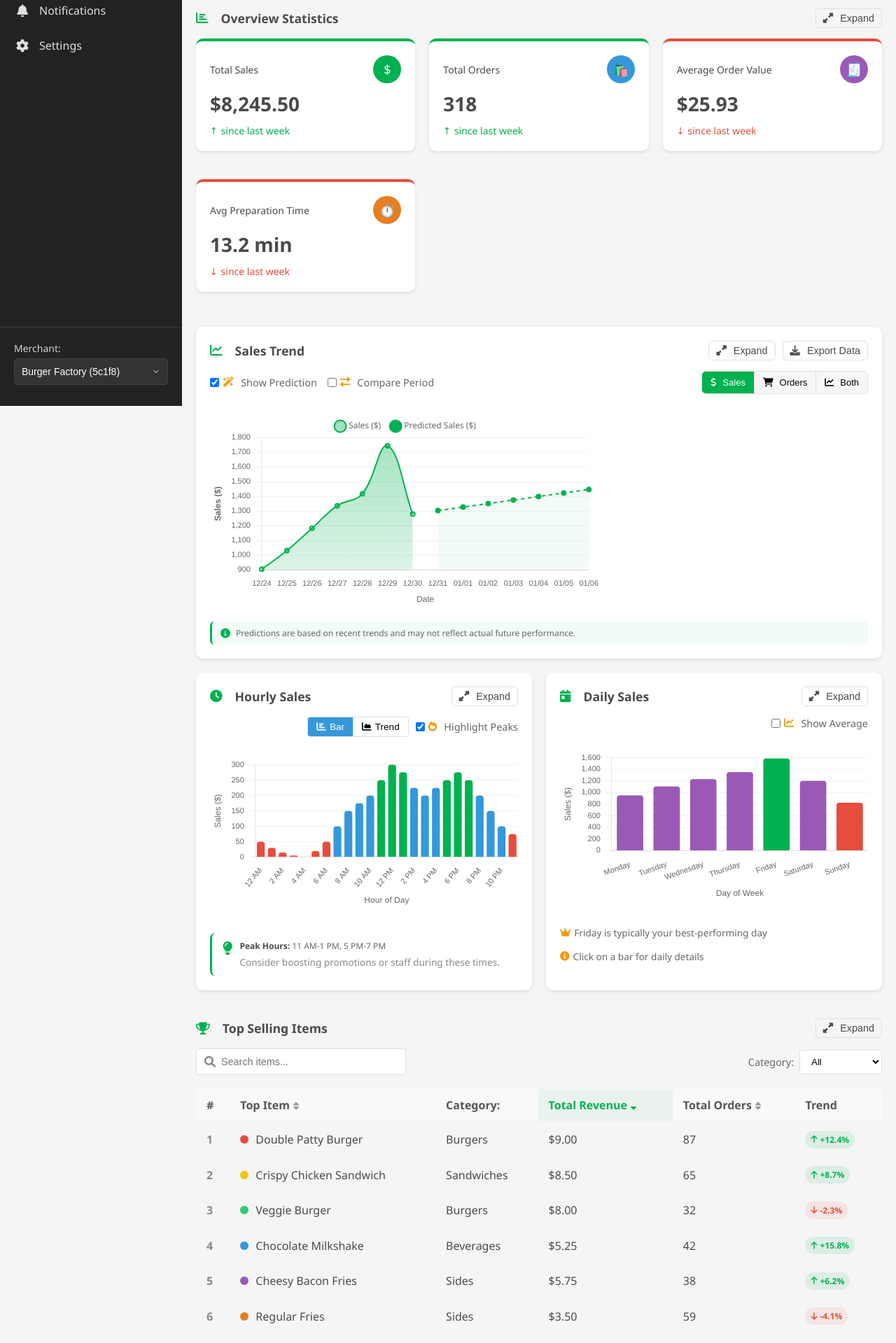
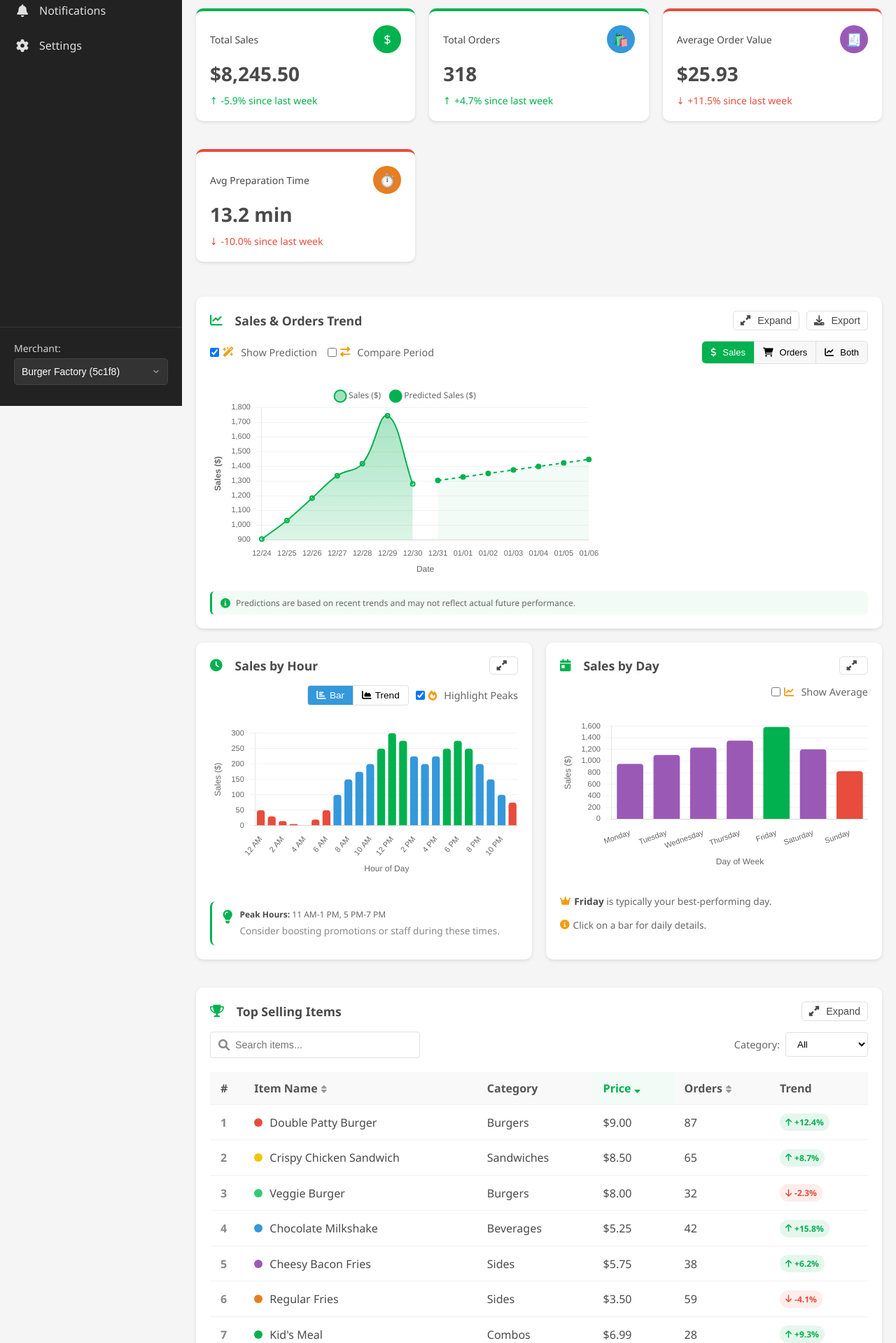
Before and after one commit to ziflhigan/mex-assistant-frontend, a React (Vite) app: page /dashboard in a window 1280 px wide. Shown: the part 220-2139 px from the top of the page at 70% size. Built offline with nearby package versions, Linux system fonts and the light colour scheme.

Commit message:
revert due to translation bug causing rendering problem

```diff
--- a/src/components/dashboard/DailySalesChart.jsx
+++ b/src/components/dashboard/DailySalesChart.jsx
@@ -9,7 +9,6 @@ import React, { useState, useEffect, useRef, forwardRef } from 'react';
 // --- Utilities ---
 import { formatCurrency } from '../../utils/numberFormatter';
 import { chartColors, getDefaultChartOptions } from '../../utils/chartUtils';
-import { useTranslation } from 'react-i18next';
 
 // --- Child Components ---
 import Loader from '../common/Loader'; // Can be used in placeholder
@@ -257,8 +256,6 @@ const DailySalesChart = forwardRef(({ data, expanded = false }, ref) => {
     // Find best day for insight text (handle empty data case)
     const bestDay = data.length > 0 ? data.reduce((max, item) => item.sales > max.sales ? item : max, data[0]) : null;
 
-    const { t } = useTranslation();
-
     return (
         <div className={`daily-sales-chart ${expanded ? 'expanded' : ''}`}>
             {/* Chart options */}
@@ -296,12 +293,12 @@ const DailySalesChart = forwardRef(({ data, expanded = false }, ref) => {
                 {bestDay && (
                     <div className="insight-item">
                         <i className="fas fa-crown"></i>
-                        <span>{t('dashboard.charts.dailySales.bestDay', { day: bestDay.day })}</span>
+                        <span><strong>{bestDay.day}</strong> is typically your best-performing day.</span>
                     </div>
                 )}
                 <div className="insight-item">
                     <i className="fas fa-info-circle"></i>
-                    <span>{t('dashboard.charts.dailySales.clickForDetails')}</span>
+                    <span>Click on a bar for daily details.</span>
                 </div>
             </div>
         </div>
--- a/src/components/dashboard/DashboardContainer.jsx
+++ b/src/components/dashboard/DashboardContainer.jsx
@@ -1,5 +1,4 @@
 import React, { useRef, useState, useEffect } from 'react';
-import { useTranslation } from 'react-i18next';
 import StatsGrid from './StatsGrid';
 import SalesTrendChart from './SalesTrendChart';
 import HourlySalesChart from './HourlySalesChart';
@@ -14,7 +13,6 @@ import { downloadDashboardReport } from '../../utils/DownloadChartsUtil';
 import './css/Dashboard.css';
 
 function DashboardContainer() {
-    const { t } = useTranslation();
     // Use the dashboard context
     const {
         dashboardData,
@@ -86,10 +84,10 @@ function DashboardContainer() {
     if (error) {
         return (
             <div className="dashboard-error">
-                <h2>{t('dashboard.error.title')}</h2>
+                <h2>Error</h2>
                 <p>{error}</p>
                 <button className="retry-button" onClick={refreshData}>
-                    <i className="fas fa-sync-alt"></i> {t('dashboard.error.retry')}
+                    <i className="fas fa-sync-alt"></i> Retry
                 </button>
             </div>
         );
@@ -99,11 +97,11 @@ function DashboardContainer() {
         <div className="dashboard-container">
             <div className="dashboard-header">
                 <div className="dashboard-title-area">
-                    <h2 className="dashboard-title">{t('dashboard.title')}</h2>
+                    <h2 className="dashboard-title">Merchant Dashboard</h2>
                     <div className="dashboard-subtitle">
-                        <span className="last-updated">
-                            {t('dashboard.lastUpdated', { time: formattedLastUpdated })}
-                        </span>
+            <span className="last-updated">
+              Last updated: {formattedLastUpdated}
+            </span>
                         {!loading && (
                             <button
                                 className={`refresh-button ${showRefreshAnimation ? 'rotating' : ''}`}
@@ -123,7 +121,7 @@ function DashboardContainer() {
                         onChange={handleTimeFilterChange}
                     />
                     <button className="export-button" onClick={handleExport}>
-                        <i className="fas fa-download"></i> {t('dashboard.actions.export')}
+                        <i className="fas fa-download"></i> Export Data
                     </button>
                 </div>
             </div>
@@ -131,22 +129,11 @@ function DashboardContainer() {
             {loading && !dashboardData ? (
                 <div className="dashboard-loading">
                     <Loader />
-                    <p className="loading-text">{t('dashboard.loading')}</p>
+                    <p className="loading-text">Loading your business insights...</p>
                 </div>
             ) : (
                 <>
-                    <section className={`stats-section ${expandedSection === 'stats' ? 'expanded' : ''}`}>
-                        <div className="chart-header">
-                            <div className="chart-title">
-                                <i className="fas fa-chart-bar"></i> {t('dashboard.stats.title')}
-                            </div>
-                            <div className="chart-actions">
-                                <button onClick={() => handleExpandSection('stats')}>
-                                    <i className={`fas fa-${expandedSection === 'stats' ? 'compress-alt' : 'expand-alt'}`}></i>
-                                    {expandedSection === 'stats' ? t('dashboard.actions.collapse') : t('dashboard.actions.expand')}
-                                </button>
-                            </div>
-                        </div>
+                    <section className="stats-section">
                         <StatsGrid
                             data={dashboardData}
                             timeFrame={displayTimeFilter}
@@ -158,15 +145,15 @@ function DashboardContainer() {
                         <div className="chart-container chart-container-full">
                             <div className="chart-header">
                                 <div className="chart-title">
-                                    <i className="fas fa-chart-line"></i> {t('dashboard.charts.salesTrend.title')}
+                                    <i className="fas fa-chart-line"></i> Sales & Orders Trend
                                 </div>
                                 <div className="chart-actions">
                                     <button onClick={() => handleExpandSection('salesTrend')}>
                                         <i className={`fas fa-${expandedSection === 'salesTrend' ? 'compress-alt' : 'expand-alt'}`}></i>
-                                        {expandedSection === 'salesTrend' ? t('dashboard.actions.collapse') : t('dashboard.actions.expand')}
+                                        {expandedSection === 'salesTrend' ? 'Collapse' : 'Expand'}
                                     </button>
                                     <button onClick={handleExport}>
-                                        <i className="fas fa-download"></i> {t('dashboard.actions.export')}
+                                        <i className="fas fa-download"></i> Export
                                     </button>
                                 </div>
                             </div>
@@ -181,12 +168,11 @@ function DashboardContainer() {
                             <div className={`chart-container ${expandedSection === 'hourlySales' ? 'expanded' : ''}`}>
                                 <div className="chart-header">
                                     <div className="chart-title">
-                                        <i className="fas fa-clock"></i> {t('dashboard.charts.hourlySales.title')}
+                                        <i className="fas fa-clock"></i> Sales by Hour
                                     </div>
                                     <div className="chart-actions">
                                         <button onClick={() => handleExpandSection('hourlySales')}>
                                             <i className={`fas fa-${expandedSection === 'hourlySales' ? 'compress-alt' : 'expand-alt'}`}></i>
-                                            {expandedSection === 'hourlySales' ? t('dashboard.actions.collapse') : t('dashboard.actions.expand')}
                                         </button>
                                     </div>
                                 </div>
@@ -200,12 +186,11 @@ function DashboardContainer() {
                             <div className={`chart-container ${expandedSection === 'dailySales' ? 'expanded' : ''}`}>
                                 <div className="chart-header">
                                     <div className="chart-title">
-                                        <i className="fas fa-calendar-day"></i> {t('dashboard.charts.dailySales.title')}
+                                        <i className="fas fa-calendar-day"></i> Sales by Day
                                     </div>
                                     <div className="chart-actions">
                                         <button onClick={() => handleExpandSection('dailySales')}>
                                             <i className={`fas fa-${expandedSection === 'dailySales' ? 'compress-alt' : 'expand-alt'}`}></i>
-                                            {expandedSection === 'dailySales' ? t('dashboard.actions.collapse') : t('dashboard.actions.expand')}
                                         </button>
                                     </div>
                                 </div>
@@ -218,15 +203,15 @@ function DashboardContainer() {
                         </div>
                     </section>
 
-                    <section className={`top-items-section ${expandedSection === 'topItems' ? 'expanded' : ''}`}>
+                    <section className={`top-items ${expandedSection === 'topItems' ? 'expanded' : ''}`}>
                         <div className="chart-header">
                             <div className="chart-title">
-                                <i className="fas fa-trophy"></i> {t('dashboard.topItems.title')}
+                                <i className="fas fa-trophy"></i> Top Selling Items
                             </div>
                             <div className="chart-actions">
                                 <button onClick={() => handleExpandSection('topItems')}>
                                     <i className={`fas fa-${expandedSection === 'topItems' ? 'compress-alt' : 'expand-alt'}`}></i>
-                                    {expandedSection === 'topItems' ? t('dashboard.actions.collapse') : t('dashboard.actions.expand')}
+                                    {expandedSection === 'topItems' ? 'Collapse' : 'Expand'}
                                 </button>
                             </div>
                         </div>
@@ -240,12 +225,12 @@ function DashboardContainer() {
                         <div className="insights-header">
                             <div className="insights-title">
                                 <i className="fas fa-lightbulb"></i>
-                                {t('dashboard.aiInsights.title')}
+                                AI-Powered Insights
                             </div>
                             <div className="chart-actions">
                                 <button onClick={() => handleExpandSection('aiInsights')}>
                                     <i className={`fas fa-${expandedSection === 'aiInsights' ? 'compress-alt' : 'expand-alt'}`}></i>
-                                    {expandedSection === 'aiInsights' ? t('dashboard.actions.collapse') : t('dashboard.aiInsights.viewAll')}
+                                    {expandedSection === 'aiInsights' ? 'Collapse' : 'View All Insights'}
                                 </button>
                             </div>
                         </div>
--- a/src/components/dashboard/StatsGrid.jsx
+++ b/src/components/dashboard/StatsGrid.jsx
@@ -1,11 +1,9 @@
 import React, { useState, useEffect } from 'react';
-import { useTranslation } from 'react-i18next';
 import StatCard from '../common/StatCard';
 import { useDashboard } from '../../contexts/DashboardContext';
 import './css/StatsGrid.css';
 
 const StatsGrid = ({ timeFrame }) => {
-    const { t } = useTranslation();
     const { dashboardData } = useDashboard();
     const [animateCards, setAnimateCards] = useState(false);
 
@@ -41,44 +39,44 @@ const StatsGrid = ({ timeFrame }) => {
 
     const stats = [
         {
-            title: t('dashboard.stats.totalSales.title'),
+            title: 'Total Sales',
             value: totalSales,
-            change: t('dashboard.stats.comparison.since', { period: comparisonText }),
+            change: `${getComparisonText()} since ${comparisonText}`,
             icon: 'dollar-sign',
             iconColor: 'var(--grab-green)',
             formatType: 'currency',
-            changeDirection: Math.random() > 0.3 ? 'positive' : 'negative',
-            additionalInfo: t('dashboard.stats.totalSales.info')
+            changeDirection: Math.random() > 0.3 ? 'positive' : 'negative', // More dynamic
+            additionalInfo: 'Total revenue from all orders'
         },
         {
-            title: t('dashboard.stats.totalOrders.title'),
+            title: 'Total Orders',
             value: totalOrders,
-            change: t('dashboard.stats.comparison.since', { period: comparisonText }),
+            change: `${getComparisonText()} since ${comparisonText}`,
             icon: 'shopping-bag',
             iconColor: 'var(--accent-blue)',
             formatType: 'number',
             changeDirection: Math.random() > 0.3 ? 'positive' : 'negative',
-            additionalInfo: t('dashboard.stats.totalOrders.info')
+            additionalInfo: 'Number of completed transactions'
         },
         {
-            title: t('dashboard.stats.averageOrderValue.title'),
+            title: 'Average Order Value',
             value: averageOrderValue,
-            change: t('dashboard.stats.comparison.since', { period: comparisonText }),
+            change: `${getComparisonText()} since ${comparisonText}`,
             icon: 'receipt',
             iconColor: 'var(--accent-purple)',
             formatType: 'currency',
             changeDirection: Math.random() > 0.5 ? 'positive' : 'negative',
-            additionalInfo: t('dashboard.stats.averageOrderValue.info')
+            additionalInfo: 'Average revenue per transaction'
         },
         {
-            title: t('dashboard.stats.preparationTime.title'),
+            title: 'Avg Preparation Time',
             value: prepTime,
-            change: t('dashboard.stats.comparison.since', { period: comparisonText }),
+            change: `${getComparisonText()} since ${comparisonText}`,
             icon: 'clock',
             iconColor: 'var(--accent-orange)',
             formatType: 'minutes',
             changeDirection: Math.random() > 0.7 ? 'positive' : 'negative',
-            additionalInfo: t('dashboard.stats.preparationTime.info')
+            additionalInfo: 'Time from order to pickup'
         }
     ];
 
--- a/src/components/dashboard/TopItemsTable.jsx
+++ b/src/components/dashboard/TopItemsTable.jsx
@@ -1,12 +1,10 @@
 import React, { useState, useEffect } from 'react';
-import { useTranslation } from 'react-i18next';
 import { formatCurrency } from '../../utils/numberFormatter';
 import { chartColors } from '../../utils/chartUtils';
 import './css/TopItemsTable.css';
 import '../dashboard/css/charts.css';
 
 function TopItemsTable({ data, expanded = false }) {
-    const { t } = useTranslation();
     const [sortConfig, setSortConfig] = useState({
         key: 'revenue',
         direction: 'desc'
@@ -101,8 +99,8 @@ function TopItemsTable({ data, expanded = false }) {
         return (
             <div className="no-data-message">
                 <i className="fas fa-shopping-basket"></i>
-                <p>{t('dashboard.topItems.noData.title')}</p>
-                <span>{t('dashboard.topItems.noData.subtitle')}</span>
+                <p>No item data available</p>
+                <span>When you start selling, your top items will appear here.</span>
             </div>
         );
     }
@@ -135,13 +133,13 @@ function TopItemsTable({ data, expanded = false }) {
                     <i className="fas fa-search"></i>
                     <input
                         type="text"
-                        placeholder={t('dashboard.topItems.search')}
+                        placeholder="Search items..."
                         value={searchTerm}
                         onChange={(e) => setSearchTerm(e.target.value)}
                     />
                 </div>
                 <div className="category-filter">
-                    <label>{t('dashboard.topItems.category')}</label>
+                    <label>Category:</label>
                     <select
                         value={selectedCategory}
                         onChange={(e) => setSelectedCategory(e.target.value)}
@@ -162,25 +160,25 @@ function TopItemsTable({ data, expanded = false }) {
                             className={sortConfig.key === 'name' ? 'active-sort' : ''}
                             onClick={() => handleSort('name')}
                         >
-                            {t('dashboard.topItems.summary.topItem')}
+                            Item Name
                             <i className={`fas fa-sort${sortConfig.key === 'name' ? sortConfig.direction === 'asc' ? '-up' : '-down' : ''}`}></i>
                         </th>
-                        <th>{t('dashboard.topItems.category')}</th>
+                        <th>Category</th>
                         <th
                             className={sortConfig.key === 'revenue' ? 'active-sort' : ''}
                             onClick={() => handleSort('revenue')}
                         >
-                            {t('dashboard.topItems.summary.totalRevenue')}
+                            Price
                             <i className={`fas fa-sort${sortConfig.key === 'revenue' ? sortConfig.direction === 'asc' ? '-up' : '-down' : ''}`}></i>
                         </th>
                         <th
                             className={sortConfig.key === 'quantity' ? 'active-sort' : ''}
                             onClick={() => handleSort('quantity')}
                         >
-                            {t('dashboard.topItems.summary.totalOrders')}
+                            Orders
                             <i className={`fas fa-sort${sortConfig.key === 'quantity' ? sortConfig.direction === 'asc' ? '-up' : '-down' : ''}`}></i>
                         </th>
-                        <th>{t('dashboard.charts.trend')}</th>
+                        <th>Trend</th>
                     </tr>
                     </thead>
                     <tbody>
@@ -224,19 +222,19 @@ function TopItemsTable({ data, expanded = false }) {
             {expanded && filteredData.length > 0 && (
                 <div className="table-summary">
                     <div className="summary-card">
-                        <div className="summary-title">{t('dashboard.topItems.summary.topItem')}</div>
+                        <div className="summary-title">Top Item</div>
                         <div className="summary-value">{filteredData[0]?.name}</div>
-                        <div className="summary-info">{filteredData[0]?.quantity} {t('dashboard.topItems.summary.orders')}</div>
+                        <div className="summary-info">{filteredData[0]?.quantity} orders</div>
                     </div>
                     <div className="summary-card">
-                        <div className="summary-title">{t('dashboard.topItems.summary.totalOrders')}</div>
+                        <div className="summary-title">Total Orders</div>
                         <div className="summary-value">{filteredData.reduce((sum, item) => sum + item.quantity, 0)}</div>
-                        <div className="summary-info">{t('dashboard.topItems.summary.items', { count: filteredData.length })}</div>
+                        <div className="summary-info">Across {filteredData.length} items</div>
                     </div>
                     <div className="summary-card">
-                        <div className="summary-title">{t('dashboard.topItems.summary.totalRevenue')}</div>
+                        <div className="summary-title">Total Revenue</div>
                         <div className="summary-value">{formatCurrency(filteredData.reduce((sum, item) => sum + item.revenue, 0))}</div>
-                        <div className="summary-info">{t('dashboard.topItems.summary.average', { value: formatCurrency(filteredData.reduce((sum, item) => sum + item.revenue, 0) / filteredData.length) })}</div>
+                        <div className="summary-info">Average: {formatCurrency(filteredData.reduce((sum, item) => sum + item.revenue, 0) / filteredData.length)}/item</div>
                     </div>
                 </div>
             )}
```
Also changed, not shown: src/components/dashboard/AiInsights.jsx (+18 -14 lines), src/components/dashboard/HourlySalesChart.jsx (+7 -9 lines), src/components/dashboard/SalesTrendChart.jsx (+10 -11 lines).
